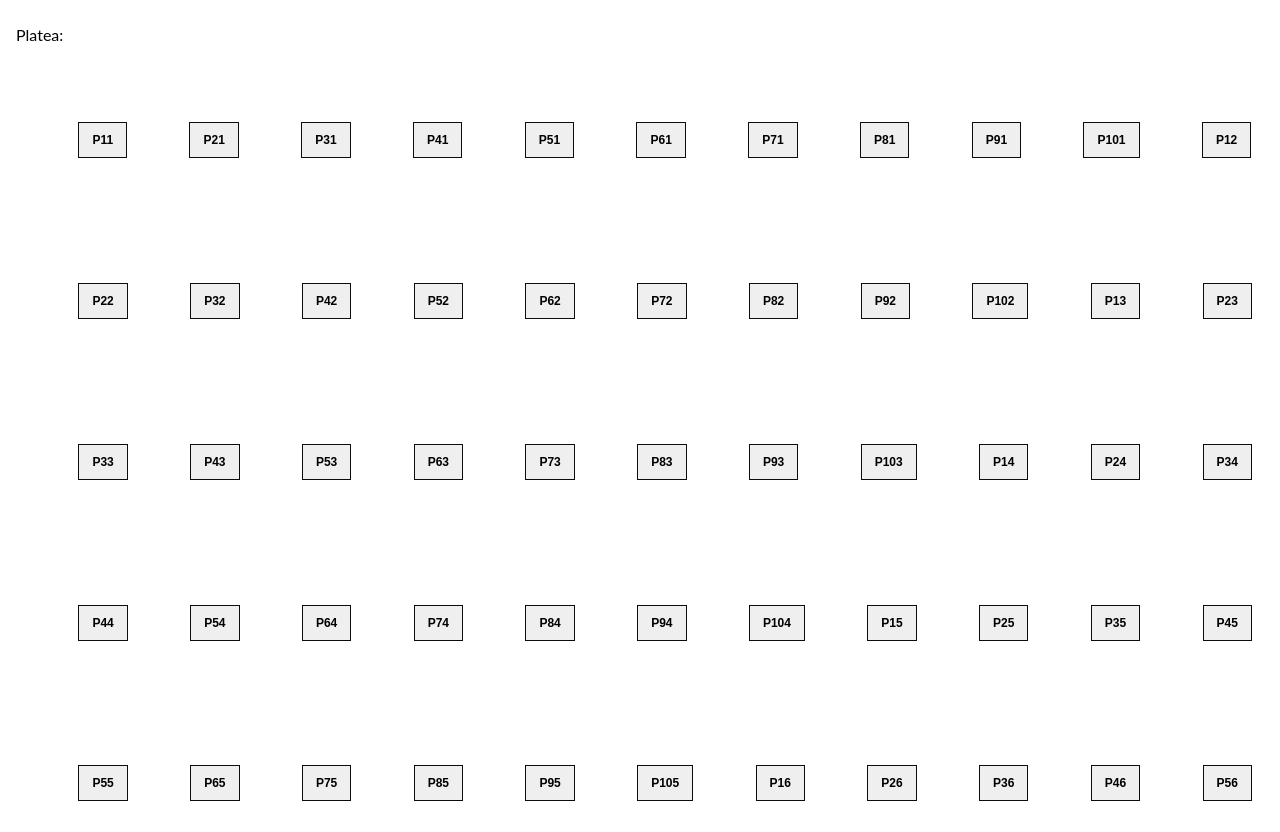
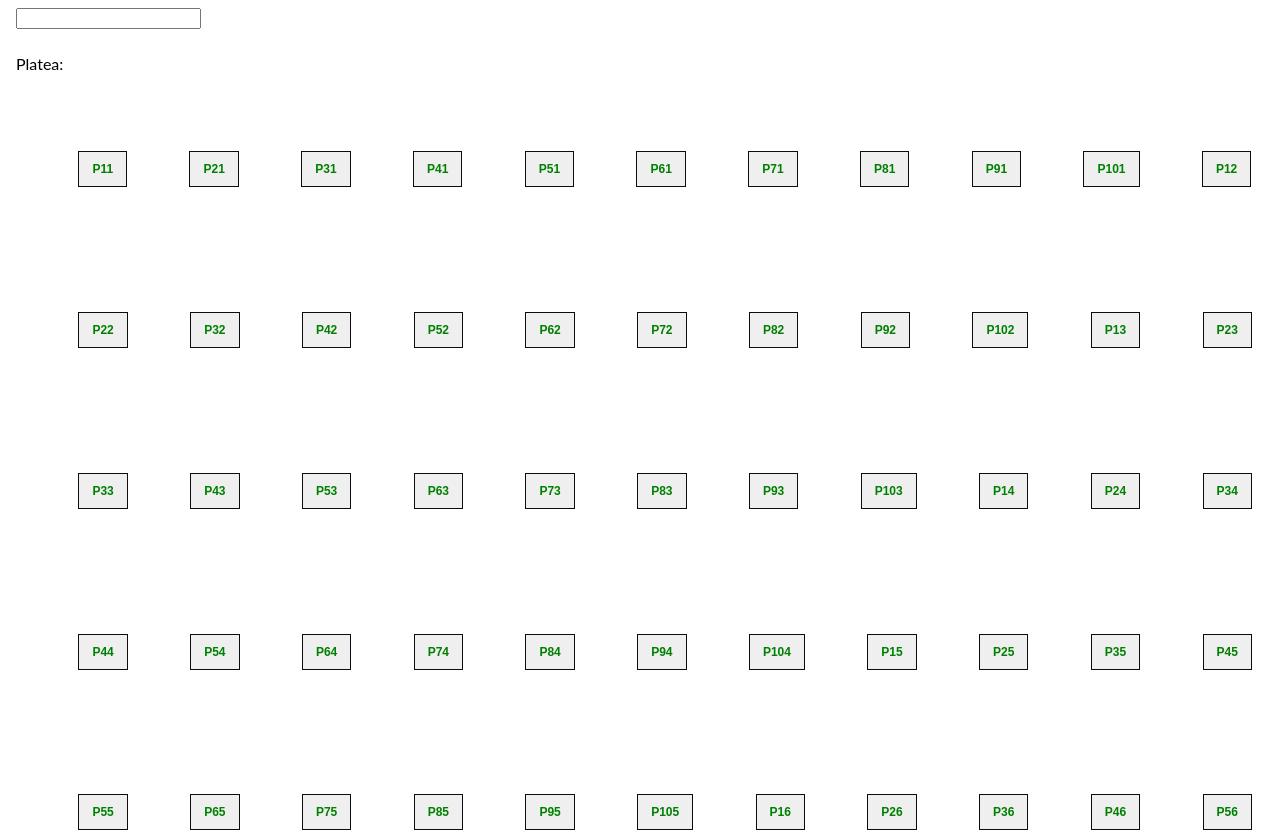
Before and after one commit to lacaprinamini/projssw, an Angular app: page / in a window 1280 px wide. Shown: the top 832 px of the page. Built offline with nearby package versions, Linux system fonts and the light colour scheme.

Commit message:
4 files modified

```diff
--- a/src/app/app.component.css
+++ b/src/app/app.component.css
@@ -9,7 +9,7 @@ button{
   font: bold 12px Arial, Helvetica, sans-serif;
   padding: 10px 13px;
   border: solid 1px #0a0c0e;
-
+  color: green
 
 }
 ul{
--- a/src/app/app.component.html
+++ b/src/app/app.component.html
@@ -1,22 +1,16 @@
 <html>
 <body>
-
+<input id="nome">
 <div>
   <p> Platea: </p>
-
 <ul>
-
 <li *ngFor='let posto of platea.postiDisponibili' >
-
-  <button [appColor]="color" >{{posto}}</button>
-
-
+  <button [appColor]="color" (click)='imposta(posto)'>{{posto}}</button>
 </li>
 </ul>
 </div>
 <div>
-<p class="palchi"> Palchi: </p>
-
+<p > Palchi: </p>
   <ul>
     <li *ngFor='let posto of palchi.postiDisponibili' >
       <button [appColor]="color" >{{posto}}</button>
--- a/src/app/app.component.ts
+++ b/src/app/app.component.ts
@@ -13,37 +13,32 @@ class posti {
     this.postiDisponibili= posti;
   }
 }
-
-
 @Component({
   selector: 'my-app',
   templateUrl: './app.component.html',
   styleUrls: [ './app.component.css' ]
 })
 export class AppComponent  {
-
   platea: posti;
   palchi: posti;
   color: "";
-
   constructor(){
-
 const n = {
 filePlatea: 7,
 postiPlatea: 10,
 filePalchi: 4,
 postiPalchi: 6
 }
-
 const teatro = {
   platea: Array(n.filePlatea).fill("").map(() => Array(n.postiPlatea).fill("x")),
   palchi: Array(n.filePalchi).fill("").map(() => Array(n.postiPalchi).fill("x")),
 };
-
     this.platea= new posti(teatro.platea);
     this.palchi= new posti(teatro.palchi);
   }
+    imposta(posto: string){
 
 
 
+       }
 }
--- a/src/app/color.directive.ts
+++ b/src/app/color.directive.ts
@@ -4,9 +4,7 @@ import { Directive, ElementRef, HostListener, Input } from '@angular/core';
   selector: '[appColor]'
 })
 export class colorDirective {
-
   constructor(private el: ElementRef) { }
-
   @Input() defaultColor = '';
 
   @Input() appColor= '';
@@ -14,8 +12,6 @@ export class colorDirective {
   @HostListener('click') onClick() {
     this.highlight(this.appColor || this.defaultColor || 'red');
   }
-
-
   private highlight(color: string) {
     this.el.nativeElement.style.color = color;
   }
```
